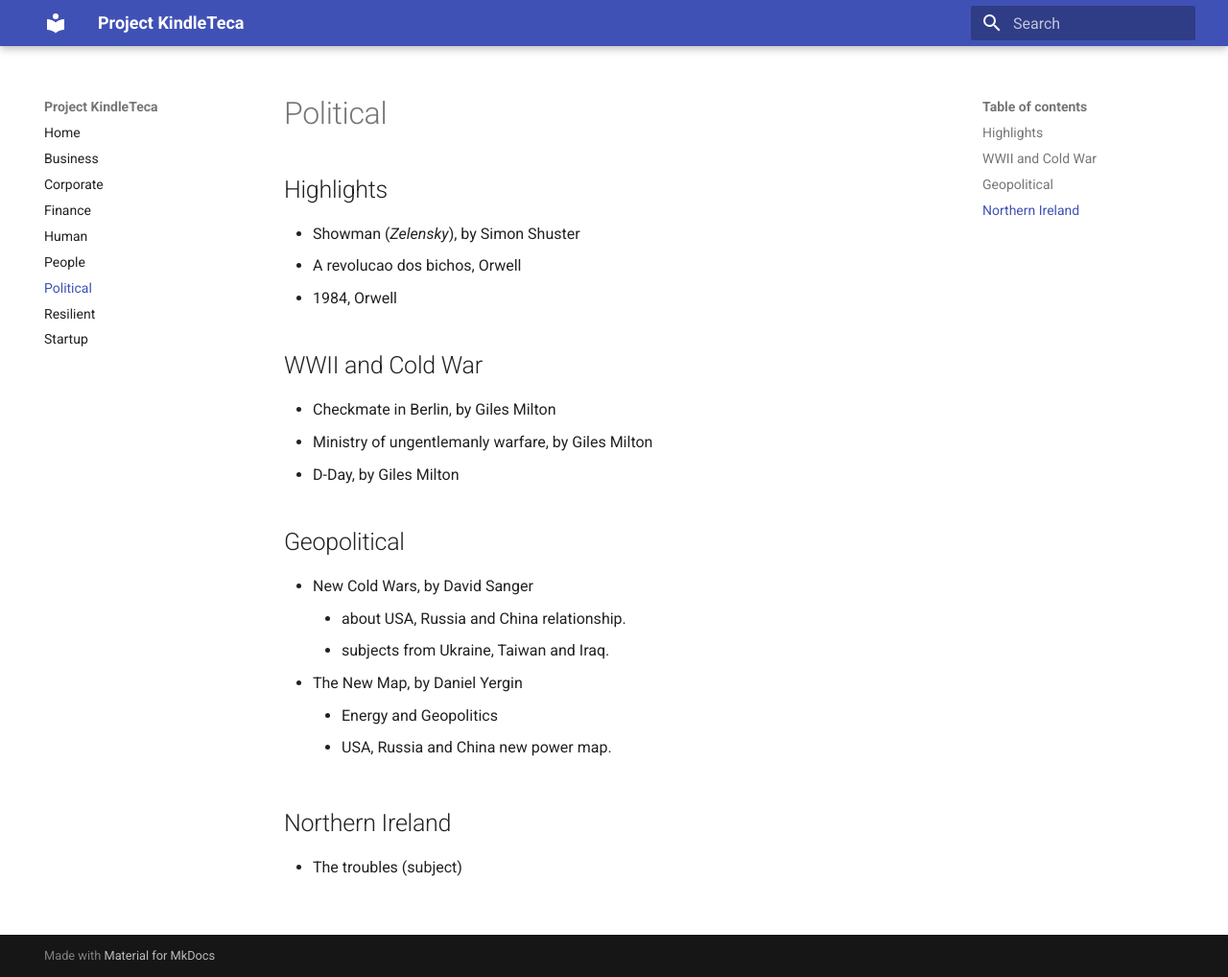
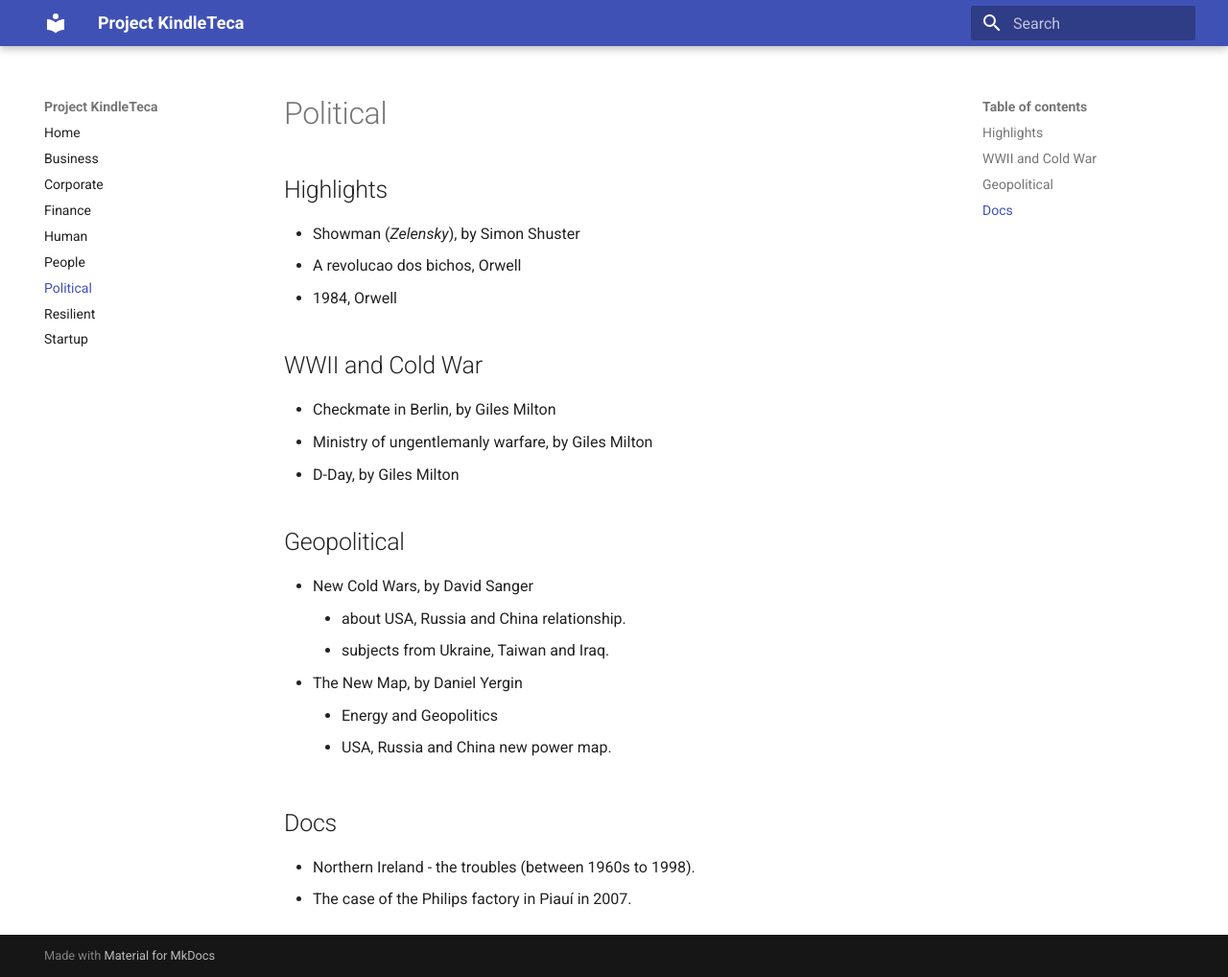
Before and after one commit to renatobrf/kindle-teca, an MkDocs documentation site: the page built from docs/political.md, in a window 1280 px wide and 1018 px high. Shown: the whole window at 96% size. Built offline with MkDocs 1.6.1 and Material for MkDocs 9.7.7, drawn with Linux system fonts in a browser that asks for light colours.

Commit message:
Revise political.md with new sections and headings
Updated document structure and added new sections.

```diff
--- a/docs/political.md
+++ b/docs/political.md
@@ -16,5 +16,6 @@
     - Energy and Geopolitics
     - USA, Russia and China new power map.
 
-## Northern Ireland
-- The troubles (subject)
+## Docs
+- Northern Ireland - the troubles (between 1960s to 1998).
+- The case of the Philips factory in Piauí in 2007.
```
